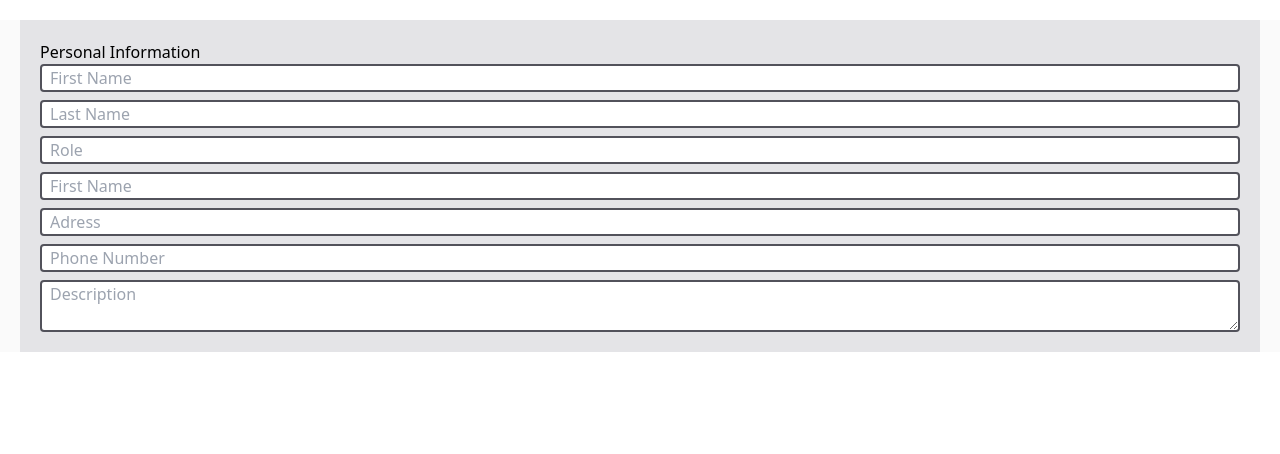
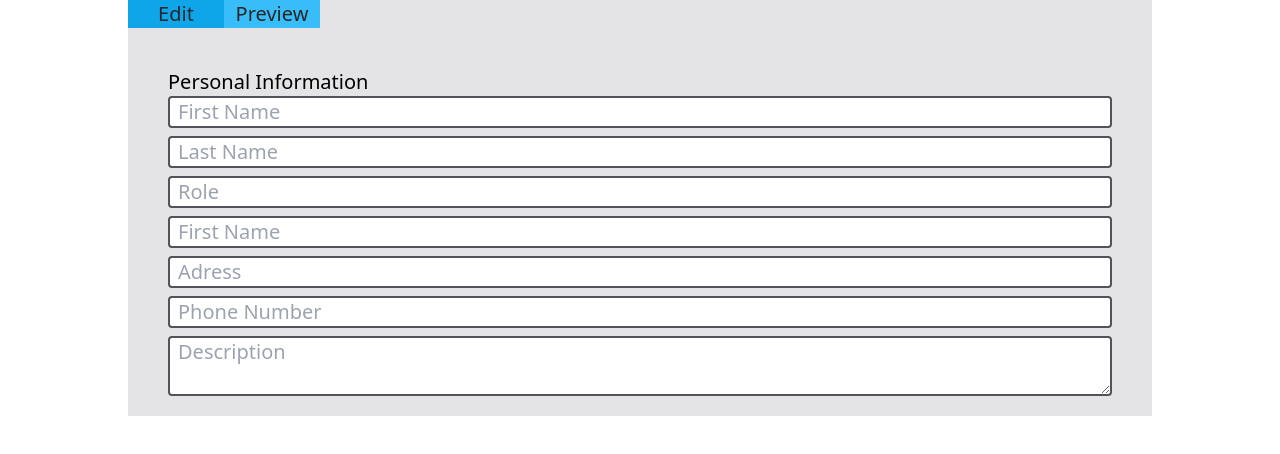
Before and after one commit to Bantchee/cv-project, a React (Create React App) app: page / in a window 1280 px wide. Shown: the top 454 px of the page. Built offline with nearby package versions, Linux system fonts and the light colour scheme.

Commit message:
Add edit,preview buttons

```diff
--- a/public/index.html
+++ b/public/index.html
@@ -26,7 +26,7 @@
     -->
     <title>React App</title>
   </head>
-  <body>
+  <body class="bg-zinc-50">
     <noscript>You need to enable JavaScript to run this app.</noscript>
     <div id="root"></div>
     <!--
--- a/src/App.js
+++ b/src/App.js
@@ -4,7 +4,7 @@ import { Main } from './components/Main.js'
 class App extends React.Component {
   render() {
     return (
-      <div className="bg-zinc-50">
+      <div className="text-xl">
         <Main />
       </div>
     )
--- a/src/components/Main.js
+++ b/src/components/Main.js
@@ -1,5 +1,6 @@
 import React from 'react';
 import { Personal } from './sections/Personal.js'
+import { Button } from './utility/Button.js';
 
 export class Main extends React.Component {
     constructor(props) {
@@ -8,7 +9,9 @@ export class Main extends React.Component {
 
     render() {
         return (
-            <div>
+            <div className="bg-zinc-200 mx-32">
+                <Button value="Edit" className="w-24 text-zinc-800 bg-sky-500"/>
+                <Button value="Preview" className="w-24 text-zinc-800 bg-sky-400" />
                 <Personal />
             </div>
         )
--- a/src/components/sections/Personal.js
+++ b/src/components/sections/Personal.js
@@ -17,7 +17,7 @@ export class Personal extends Component {
 
     render() {
         return (
-            <div className="bg-zinc-200 m-5 p-5">
+            <div className=" m-5 p-5">
                 <h1>Personal Information</h1>
                 <div className="flex flex-col gap-2">
                     <Input
--- /dev/null
+++ b/src/components/utility/Button.js
@@ -0,0 +1,16 @@
+import React from 'react';
+
+export class Button extends React.Component {
+    constructor(props) {
+        super(props);
+    }
+
+    render() {
+        let {value, className} = this.props
+        return (
+            <button className={className}>
+                {value}
+            </button>
+        )
+    }
+}
```
Also changed, not shown: src/components/utility/Toggle.js (added).
